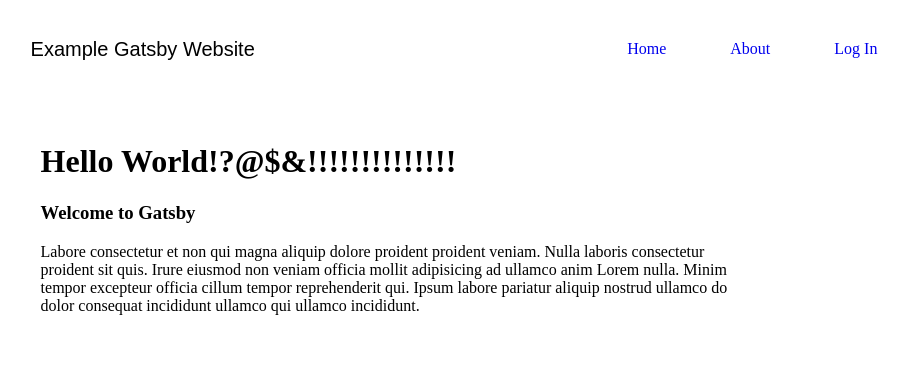
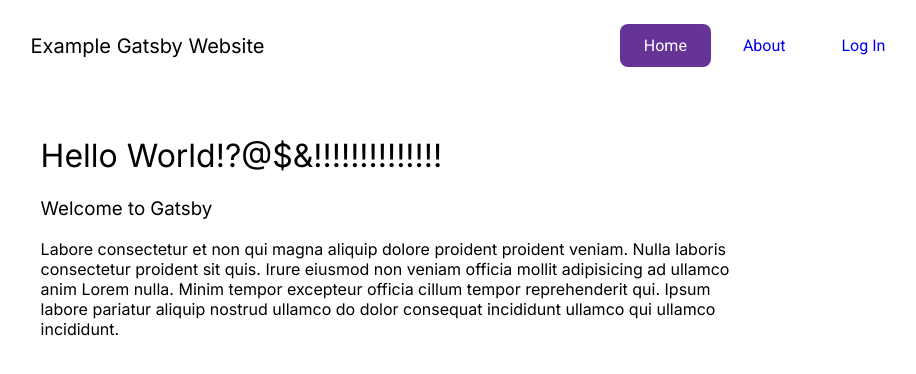
Before and after one commit to decanTyme/example-gatsby-site, a Gatsby site: page / in a window 1280 px wide. Shown: the whole page, without its empty margins (173-1089 px from the left). Built offline with nearby package versions, Linux system fonts and the light colour scheme; Gatsby itself is replaced by a stand-in of ours.

Commit message:
finalize

````diff
--- a/gatsby-config.js
+++ b/gatsby-config.js
@@ -4,6 +4,7 @@
     siteUrl: "https://www.yourdomain.tld",
     title: "Example Gatsby Site",
   },
+  trailingSlash: "never",
   plugins: [
     {
       resolve: `gatsby-plugin-styled-components`,
--- a/package.json
+++ b/package.json
@@ -35,7 +35,7 @@
     "react": "18.2.0",
     "react-dom": "18.2.0",
     "react-helmet": "6.1.0",
-    "styled-components": "5.3.3"
+    "styled-components": "6.1.8"
   },
   "devDependencies": {
     "@testing-library/jest-dom": "6.3.0",
--- a/src/components/Navbar.jsx
+++ b/src/components/Navbar.jsx
@@ -12,16 +12,19 @@
 // (1)
 // Unlike traditional framework-less websites where you would
 // have to separate CSS from the rest for a better dev
-// experience, in React, or any component-based library,
+// experience, in React (or any component-based library),
 // it is almost always better to just "scope" the styling
-// inside the component to *maximize* re-usable-ness.
-// This eliminates CSS's specificity headaches and makes
-// the component easier to maintain in the long run.
+// inside the component itself.
+//
+// This eliminates CSS' specificity headaches since it won't
+// interfere with any other styling outside the component.
+// It also makes it easier to maintain in the long run.
 //
 // There are tons of styling frameworks out there, but for
 // this short example I used a simple CSS-in-JS tool called
-// `styled-components`. If you've worked with CSS modules before,
-// this works exactly the same.
+// `styled-components`. If you've worked with CSS modules
+// before, this provides exactly the same benefits, just
+// with more features!
 
 const Header = styled.header`
   width: 100%;
@@ -33,13 +36,25 @@
 const UnorderedList = styled.ul`
   display: flex;
   padding: 0;
+  column-gap: 0.5rem;
 `
 
 const ListItem = styled.li`
   display: flex;
   align-items: center;
   list-style: none;
-  padding: 1rem 2rem;
+`
+
+const NavigationLink = styled(Link)`
+  padding: 0.75rem 1.5rem;
+  /* You can dynamically set styles! */
+  background-color: ${({ $active }) => $active && "#663497"};
+  color: ${({ $active }) => $active && "#fff"};
+  border-radius: 0.5rem;
+
+  font-family: "Roboto", sans-serif;
+  font-weight: 400;
+  font-style: normal;
 `
 
 const BrandName = styled.div`
@@ -50,7 +65,7 @@
   margin-left: 0;
 `
 
-const Button = styled.button`
+const Button = styled.button.attrs({ type: "button" })`
   background-color: transparent;
   border: 0;
   font-size: 1.25rem;
@@ -82,36 +97,37 @@
             <ListItem
               key={text} // Always include `key` prop when mapping components!
             >
-              <Link
+              <NavigationLink
                 to={url}
-                // Inline HTML styles are okay, but it uses objects instead
+                // Inline HTML styles are okay, but it accepts objects instead
                 style={{ textDecoration: "none", textTransform: "capitalize" }}
+                $active={window.location.pathname === url}
               >
                 {text}
-              </Link>
+              </NavigationLink>
             </ListItem>
           ))}
           {/* (3)
             p.s. If you don't know what `map` is, it's just an array
-            function that takes another function that modifies the
-            array, then returns the modified array. The fn above
-            just essentially becomes:
+            function that creates a new array and modifies every element
+            according to the the predicate function provided, then returns
+            the modified new array. The above just essentially becomes:
 
             ```
               <ListItem>
-                <Link to="/some-url">
-                  Some text
-                </Link>
+                <NavigationLink to="/">
+                  home
+                </NavigationLink>
               </ListItem>
               <ListItem>
-                <Link to="/another-url">
-                  Another text
-                </Link>
+                <NavigationLink to="/about">
+                  about
+                </NavigationLink>
               </ListItem>
               <ListItem>
-                <Link to="/09763728721">
-                  me broke send gcash ?
-                </Link>
+                <NavigationLink to="/login">
+                  log in
+                </NavigationLink>
               </ListItem>
             ```
 
@@ -129,7 +145,7 @@
 // it easier for other devs to know it is a React component rather
 // than just a regular JS file. A must-have for HUGE codebases.
 //
-// Head over to `login.js` in src/pages next for some introduction
+// Head over to `login.jsx` in src/pages next for some introduction
 // on state management in React.
 
 export default Navbar
--- a/src/pages/404.jsx
+++ b/src/pages/404.jsx
@@ -1,7 +1,6 @@
 import React from "react"
 import { Link } from "gatsby"
 
-// Traditional object styles
 const pageStyles = {
   color: "#232129",
   padding: "96px",
--- a/src/styles/main.css
+++ b/src/styles/main.css
@@ -1,4 +1,17 @@
+@import url("https://fonts.googleapis.com/css2?family=Inter:wght@100..900&display=swap");
+@import url("https://fonts.googleapis.com/css2?family=Roboto:ital,wght@0,100;0,300;0,400;0,500;0,700;0,900;1,100;1,300;1,400;1,500;1,700;1,900&display=swap");
+
 /* You can still use normal CSS! */
+
+*,
+::before,
+::after {
+  font-family: "Inter", sans-serif;
+  font-optical-sizing: auto;
+  font-weight: 400;
+  font-style: normal;
+  font-variation-settings: "slnt" 0;
+}
 
 main.shell {
   max-width: 70%;
@@ -29,6 +42,11 @@
   margin: 0.75rem 1rem 0 0;
 }
 
+main.shell div form > a[href="/forgot"] {
+  font-size: 0.875rem;
+  text-decoration: none;
+}
+
 p {
   text-overflow: ellipsis;
   max-width: 721px;
````
Also changed, not shown: src/components/__tests__/Navbar.jsx (+11 -2 lines), src/pages/__tests__/login.jsx (+4 -0 lines), src/pages/index.jsx (+5 -5 lines), src/pages/login.jsx (+19 -17 lines), 1 other file.
